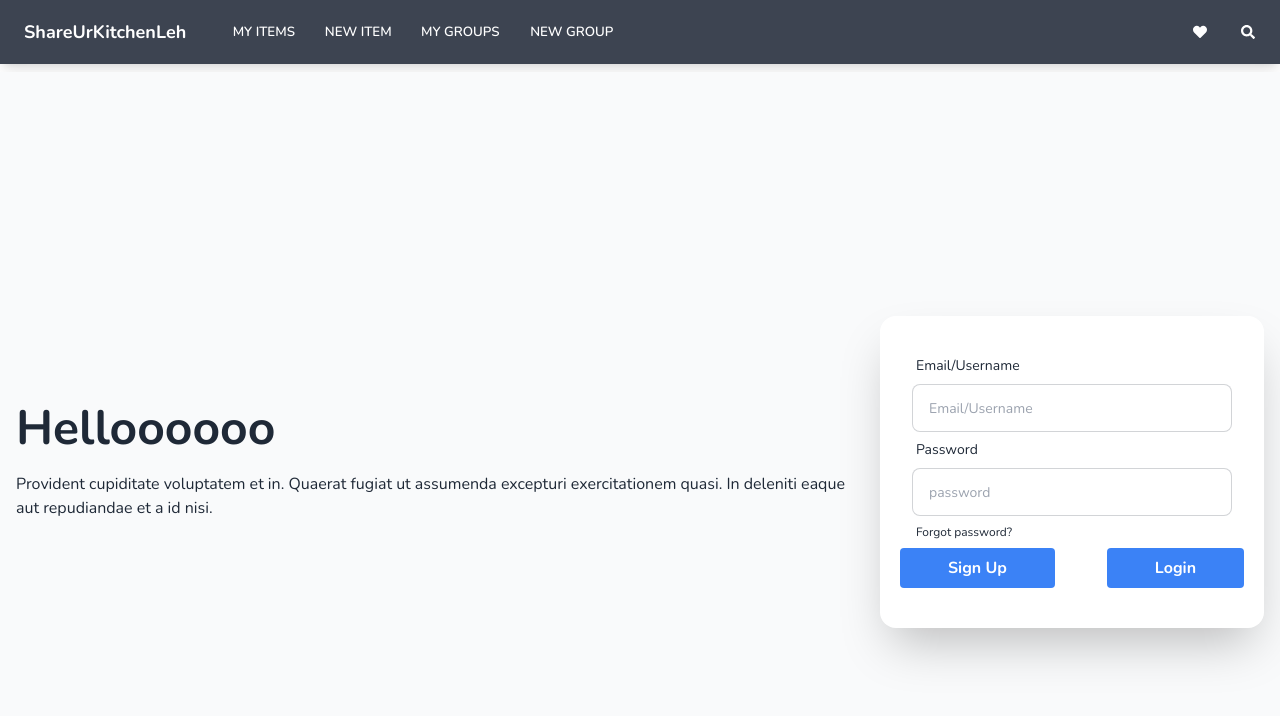
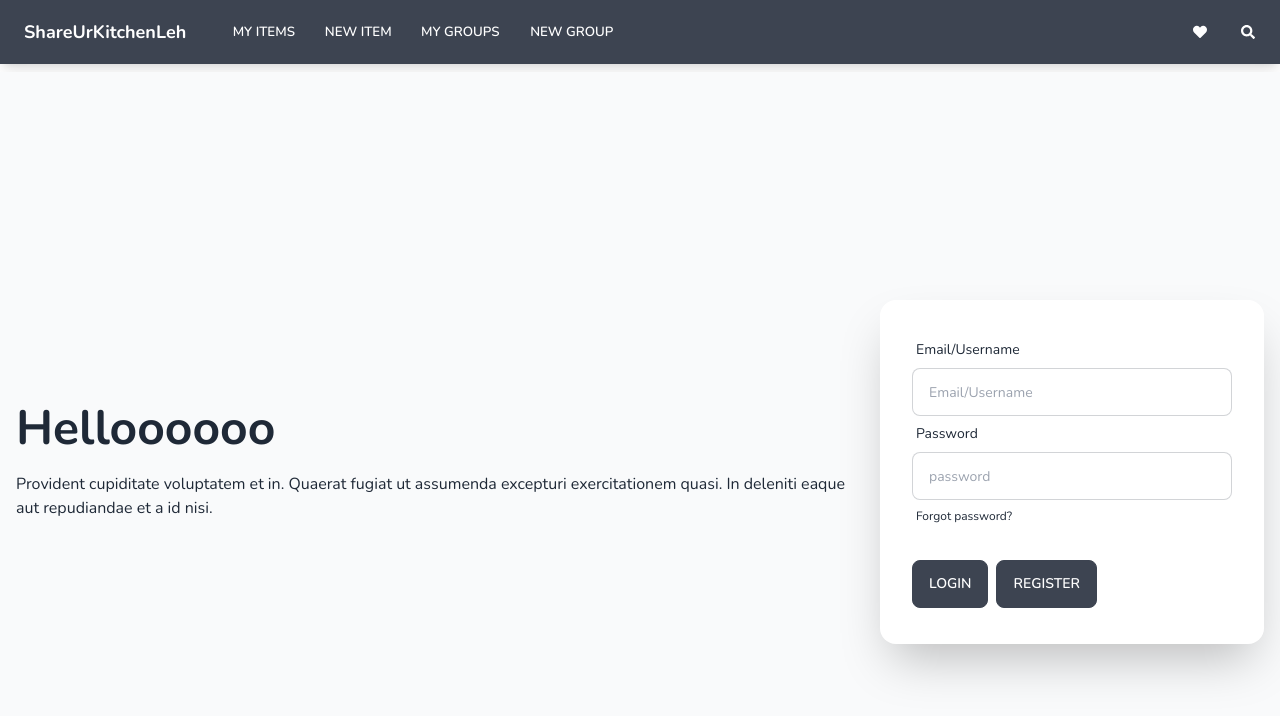
Before and after one commit to siangyin/ga-p3-frontend, a React (Create React App) app: page / in a window 1280 px wide. Shown: the top 716 px of the page. Built offline with nearby package versions, Linux system fonts and the light colour scheme.

Commit message:
🤪updated one button

```diff
--- a/src/pages/Home.jsx
+++ b/src/pages/Home.jsx
@@ -40,19 +40,9 @@ const Home = () => {
 							</label>
 						</div>
 
-						<div className="flex items-center justify-between flex-wrap -mx-3 mb-2">
-							<button
-								class="bg-blue-500 hover:bg-blue-700 text-white font-bold py-2 px-12 rounded focus:outline-none focus:shadow-outline"
-								type="button"
-							>
-								Sign Up
-							</button>
-							<button
-								class="bg-blue-500 hover:bg-blue-700 text-white font-bold py-2 px-12 rounded focus:outline-none focus:shadow-outline"
-								type="button"
-							>
-							Login
-							</button>
+						<div class="card-actions">
+							<button class="btn  hover:btn-primary">Login</button>
+							<button class="btn  hover:btn-primary">Register</button>
 						</div>
 					</div>
 				</div>
```
